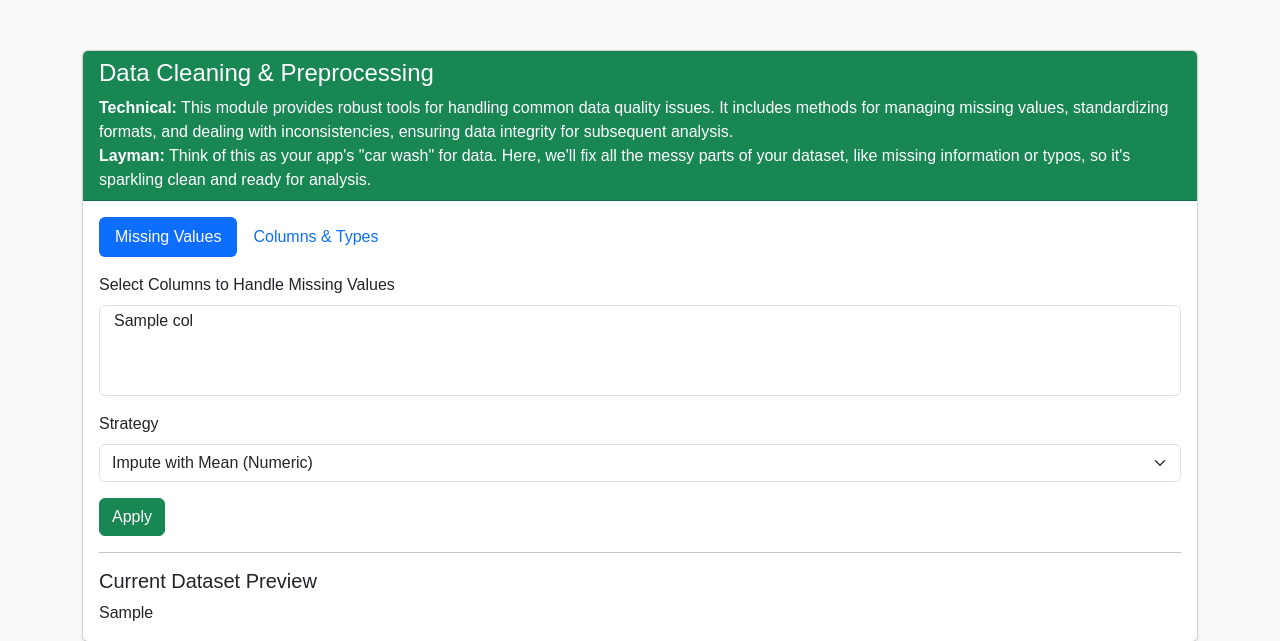
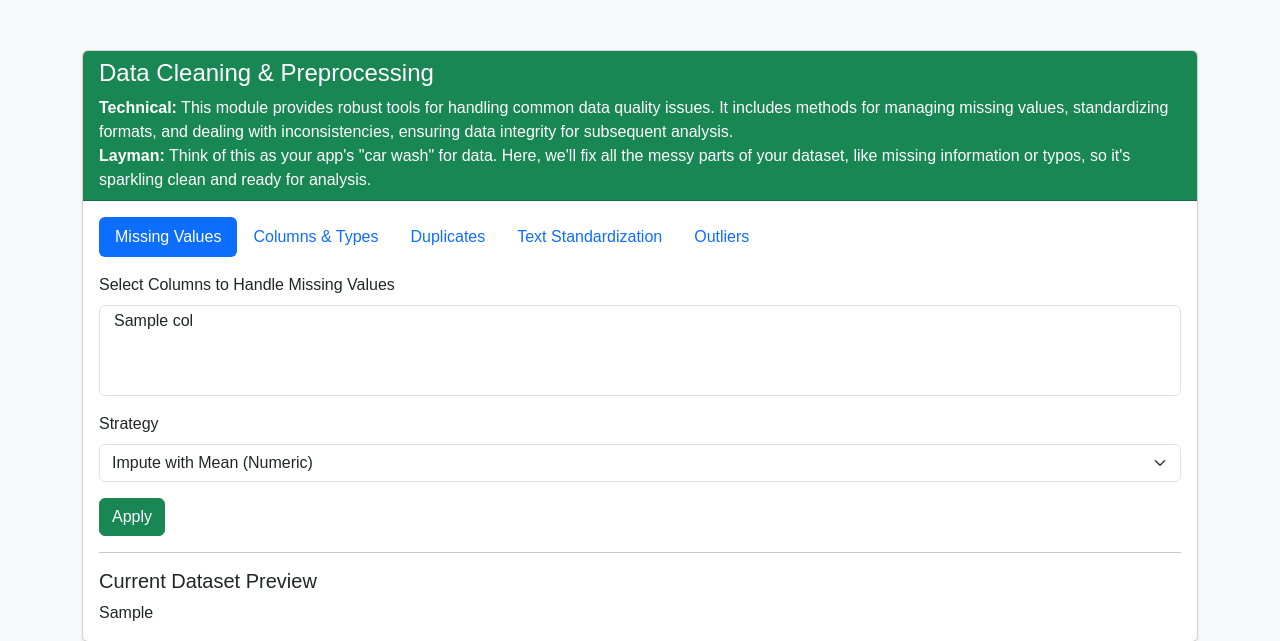
Before and after one commit to laxjovial/data_sci_webapp, a Flask app: template templates/data_cleaning.html in a window 1280 px wide. Shown: the part 56-697 px from the top of the page. Run offline with Flask 3, Linux system fonts and the light colour scheme; the template is opened without the code that fills it: most values are stand-ins (such as "Sample title", 1, 10 or a date in 2020).

Commit message:
Update data_cleaning.html

```diff
--- a/templates/data_cleaning.html
+++ b/templates/data_cleaning.html
@@ -28,6 +28,15 @@
                     </li>
                     <li class="nav-item" role="presentation">
                         <button class="nav-link" id="pills-columns-tab" data-bs-toggle="pill" data-bs-target="#pills-columns" type="button" role="tab" aria-controls="pills-columns" aria-selected="false">Columns & Types</button>
+                    </li>
+                    <li class="nav-item" role="presentation">
+                        <button class="nav-link" id="pills-duplicates-tab" data-bs-toggle="pill" data-bs-target="#pills-duplicates" type="button" role="tab" aria-controls="pills-duplicates" aria-selected="false">Duplicates</button>
+                    </li>
+                    <li class="nav-item" role="presentation">
+                        <button class="nav-link" id="pills-text-tab" data-bs-toggle="pill" data-bs-target="#pills-text" type="button" role="tab" aria-controls="pills-text" aria-selected="false">Text Standardization</button>
+                    </li>
+                    <li class="nav-item" role="presentation">
+                        <button class="nav-link" id="pills-outliers-tab" data-bs-toggle="pill" data-bs-target="#pills-outliers" type="button" role="tab" aria-controls="pills-outliers" aria-selected="false">Outliers</button>
                     </li>
                 </ul>
                 <div class="tab-content" id="pills-tabContent">
@@ -103,6 +112,52 @@
                             <button type="submit" class="btn btn-success">Convert</button>
                         </form>
                     </div>
+
+                    <div class="tab-pane fade" id="pills-duplicates" role="tabpanel" aria-labelledby="pills-duplicates-tab">
+                        <form action="{{ url_for('clean_data') }}" method="post">
+                            <input type="hidden" name="action_type" value="remove_duplicates">
+                            <p>Click the button below to remove all duplicate rows from the dataset.</p>
+                            <button type="submit" class="btn btn-success">Remove Duplicates</button>
+                        </form>
+                    </div>
+
+                    <div class="tab-pane fade" id="pills-text" role="tabpanel" aria-labelledby="pills-text-tab">
+                        <form action="{{ url_for('clean_data') }}" method="post">
+                            <input type="hidden" name="action_type" value="standardize_text">
+                            <div class="mb-3">
+                                <label for="standardize_cols" class="form-label">Select Columns for Text Standardization</label>
+                                <select class="form-select" id="standardize_cols" name="standardize_cols" multiple>
+                                    {% for col in columns %}
+                                    <option value="{{ col }}">{{ col }}</option>
+                                    {% endfor %}
+                                </select>
+                            </div>
+                            <button type="submit" class="btn btn-success">Standardize Text</button>
+                        </form>
+                    </div>
+
+                    <div class="tab-pane fade" id="pills-outliers" role="tabpanel" aria-labelledby="pills-outliers-tab">
+                        <form action="{{ url_for('clean_data') }}" method="post">
+                            <input type="hidden" name="action_type" value="handle_outliers">
+                            <div class="mb-3">
+                                <label for="outlier_col" class="form-label">Select Numeric Column to Handle Outliers</label>
+                                <select class="form-select" id="outlier_col" name="outlier_col">
+                                    <option value="">Select Column</option>
+                                    {% for col in columns %}
+                                    <option value="{{ col }}">{{ col }}</option>
+                                    {% endfor %}
+                                </select>
+                            </div>
+                            <div class="mb-3">
+                                <label for="outlier_method" class="form-label">Method</label>
+                                <select class="form-select" id="outlier_method" name="outlier_method">
+                                    <option value="remove">Remove Outlier Rows (IQR Method)</option>
+                                    <option value="cap">Cap Outliers (IQR Method)</option>
+                                </select>
+                            </div>
+                            <button type="submit" class="btn btn-success">Apply</button>
+                        </form>
+                    </div>
                 </div>
                 <hr>
                 <h5>Current Dataset Preview</h5>
```
